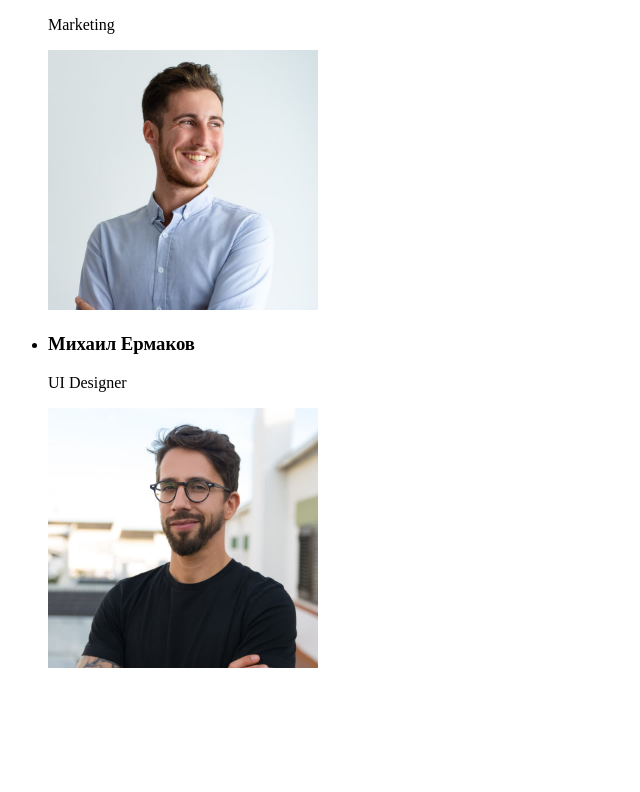
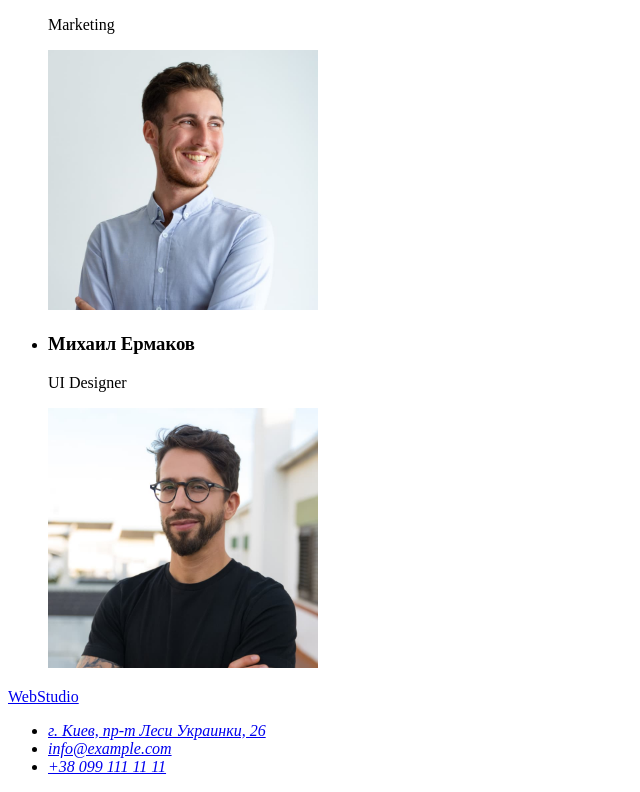
Before and after one commit to Pylypeichenko/goit-markup-hw-01, a plain HTML site: page index.html in a window 1280 px wide. Shown: the part 2292-3084 px from the top of the page, without its empty margins (0-640 px from the left). Before the commit the page ends 2980 px from the top, so only its background shows below. Drawn offline with Linux system fonts and the light colour scheme.

Commit message:
Add footer

```diff
--- a/index.html
+++ b/index.html
@@ -120,5 +120,22 @@
         </ul>
       </section>
     </main>
+    <footer>
+      <a href="/index.html">WebStudio</a>
+      <address>
+        <ul>
+          <li>
+            <a
+              href="https://goo.gl/maps/8ZXHbhTTZ1WLMiQB7"
+              target="_blank"
+              rel="noopener nofollow noreferrer"
+              >г. Киев, пр-т Леси Украинки, 26</a
+            >
+          </li>
+          <li><a href="mailto:info@example.com">info@example.com</a></li>
+          <li><a href="tel:+380991111111">+38 099 111 11 11</a></li>
+        </ul>
+      </address>
+    </footer>
   </body>
 </html>
```
